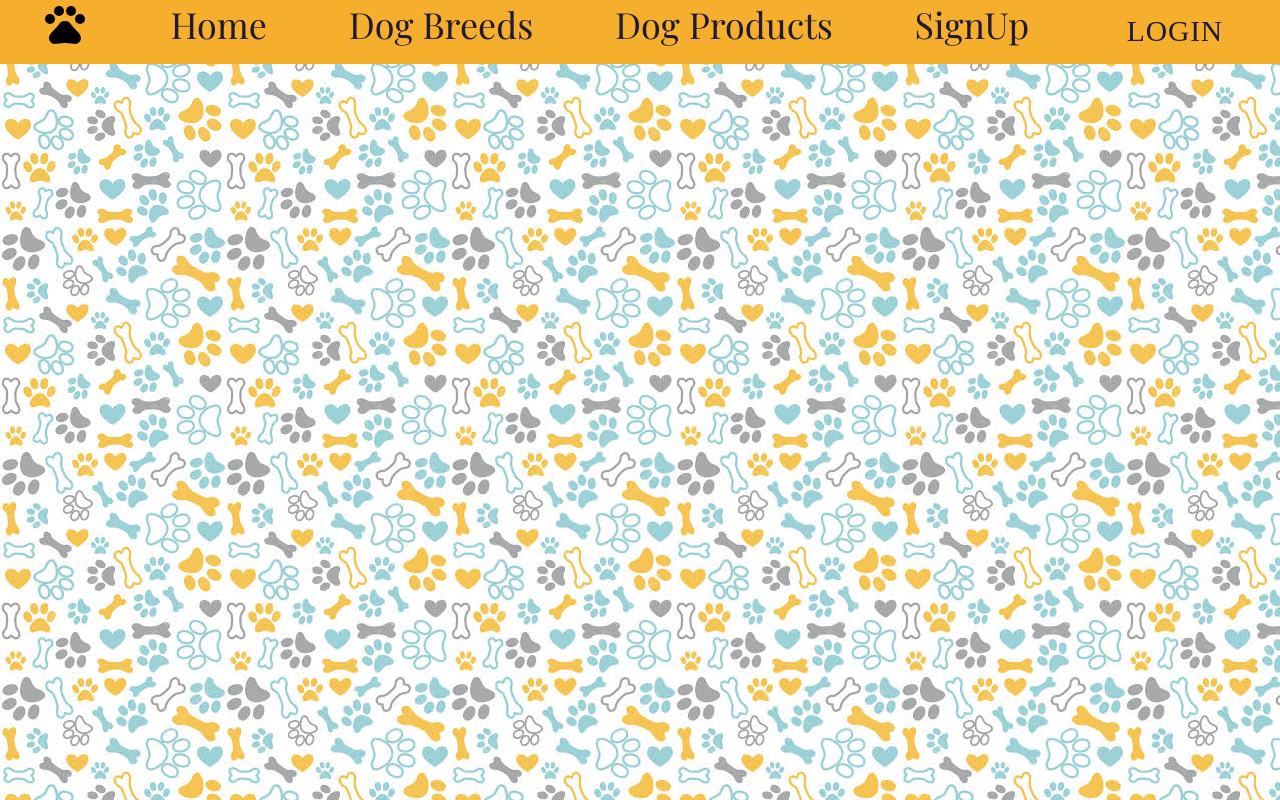
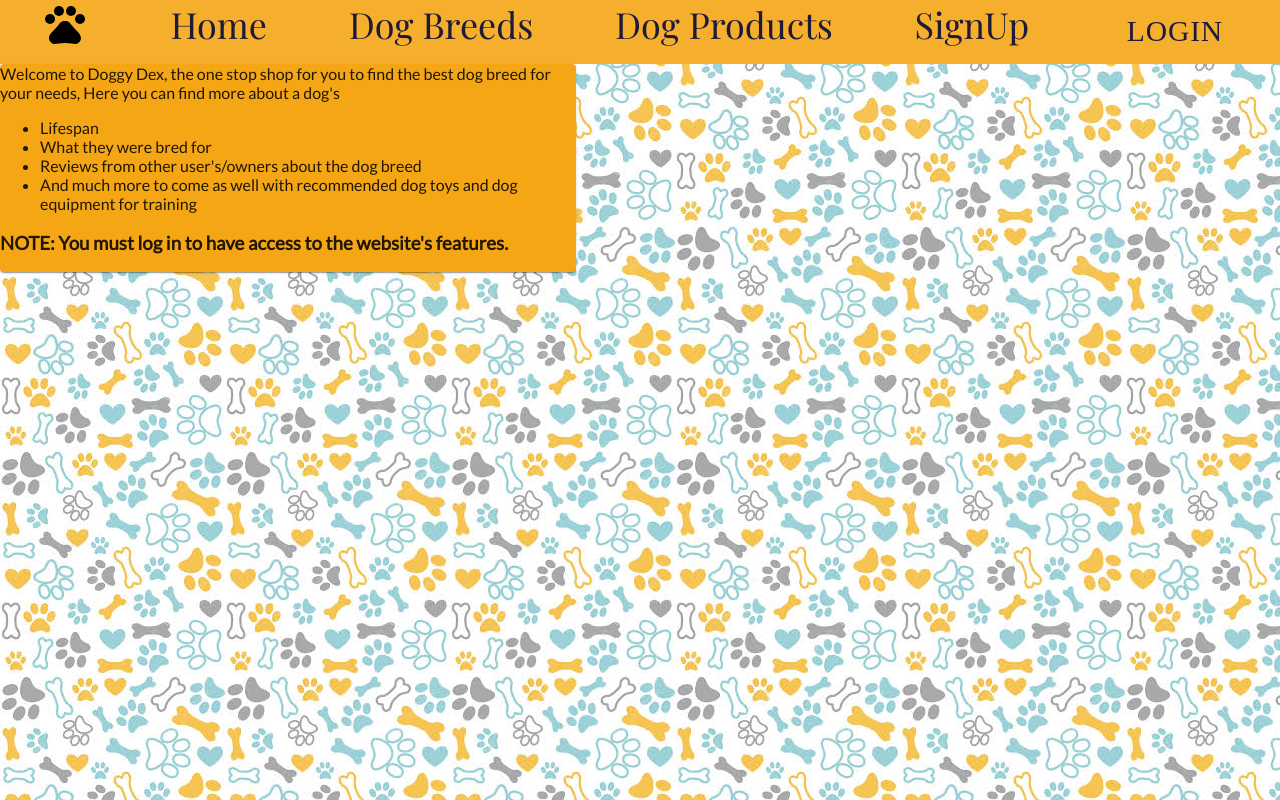
Before and after one commit to Ricecake-Pony/Doggy-Dex, a React (Create React App) app in the folder client/: page / in a window 1280 px wide. Built offline with nearby package versions, Linux system fonts and the light colour scheme.

Commit message:
Finished welcome page and some functionality

```diff
--- a/client/src/components/HomePage/Home.js
+++ b/client/src/components/HomePage/Home.js
@@ -1,12 +1,26 @@
 import React, { useEffect, useContext} from "react";
 import { UserContext } from "../../contexts/UserContext";
+import styled from "@emotion/styled";
+import { Card } from "@mui/material";
+
+const WelcomeHeader = styled.div`
+    display: flex;
+    flex-direction: column;
+    justify-content: center;
+    align-items: center;
+    font-family: 'Playfair';
+    color: #1F1A38;
+`
+
 
 export default function Home(){
-    const user  = useContext(UserContext)
+    const {currentUser}  = useContext(UserContext)
     // const [dogImage, setDogImage] = useState(null)
-    // useEffect(() => {
-    //   console.log(user)
-    // })
+    useEffect(() => {
+    console.log(currentUser)
+    // console.log(currentUser.first_name)
+    // console.log(user.image_url)
+    })
 
     // useEffect(() => {
     //         fetch('https://dog.ceo/api/breeds/image/random')
@@ -15,9 +29,32 @@ export default function Home(){
     //     },[])
 
     return(
+
         <>
-        {/* <h3>{ user && user.user && ( `Welcome Home ${user.user.first_name}`) } </h3> */}
-        {/* <img src={user && user.user.image_url} alt='random dog image' style={{height: 'auto', width: '300px' }}/> */}
+            <WelcomeHeader>
+
+            {
+                currentUser ? ( <img src={currentUser.image_url} style={{width: 300, height: 'auto'}} />)  : (null)
+            }
+            {
+                currentUser ? (  <h3> { currentUser && ( `Welcome Home ${currentUser.first_name}`) } </h3>)  : (null)
+            }
+
+
+        </WelcomeHeader>
+
+        <Card sx={{ backgroundColor:"#F5A614", mr: '55%', fontFamily: 'lato' }}>
+            Welcome to Doggy Dex, the one stop shop for you to find the best dog breed for your needs, Here you can find more about a dog's
+            <ul>
+                <li>Lifespan</li>
+                <li>What they were bred for</li>
+                <li>Reviews from other user's/owners about the dog breed</li>
+                <li>And much more to come as well with recommended dog toys and dog equipment for training</li>
+            </ul>
+
+            <h3 style={{fontFamily: 'lato'}}>NOTE: You must log in to have access to the website's features.</h3>
+        </Card>
         </>
+
     )
 }
--- a/client/src/components/NavBar/LoginModal.js
+++ b/client/src/components/NavBar/LoginModal.js
@@ -17,7 +17,6 @@ export default function LoginModal() {
   const [open, setOpen] = React.useState(false);
   const [email, setEmail] = useState("")
   const [password,setPassword] = useState("")
-  const [errors, setErrors] = useState()
   const {currentUser, setCurrentUser} = useContext(UserContext)
   const navigate = useNavigate()
 
```
Also changed, not shown: client/src/components/NavBar/DogProducts.js (+7 -2 lines).
